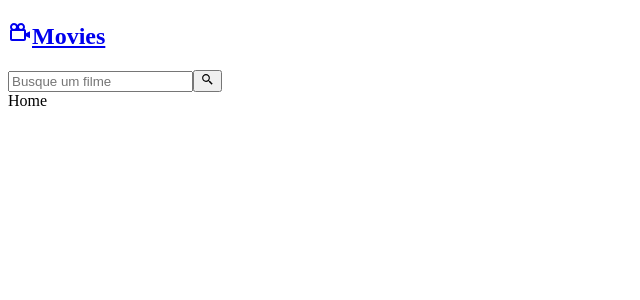
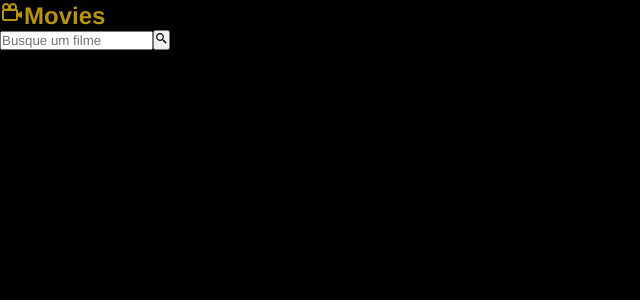
Before and after one commit to tiagobalsas/movies-sinopse, a React (Vite) app in the folder movies-lib/: page / in a window 1280 px wide. Shown: the top 300 px of the page, without its empty margins (0-640 px from the left). Built offline with nearby package versions, Linux system fonts and the light colour scheme.

Commit message:
style:add global style

```diff
--- a/movies-lib/src/index.css
+++ b/movies-lib/src/index.css
@@ -0,0 +1,20 @@
+* {
+  font-family: Helvetica;
+  margin: 0;
+  padding: 0;
+  box-sizing: border-box;
+}
+
+body {
+  background-color: #000;
+}
+
+a {
+  text-decoration: none;
+  color: #f7d354;
+  transition: 0.5s;
+}
+
+a:hover {
+  color: #b8930c;
+}
```
